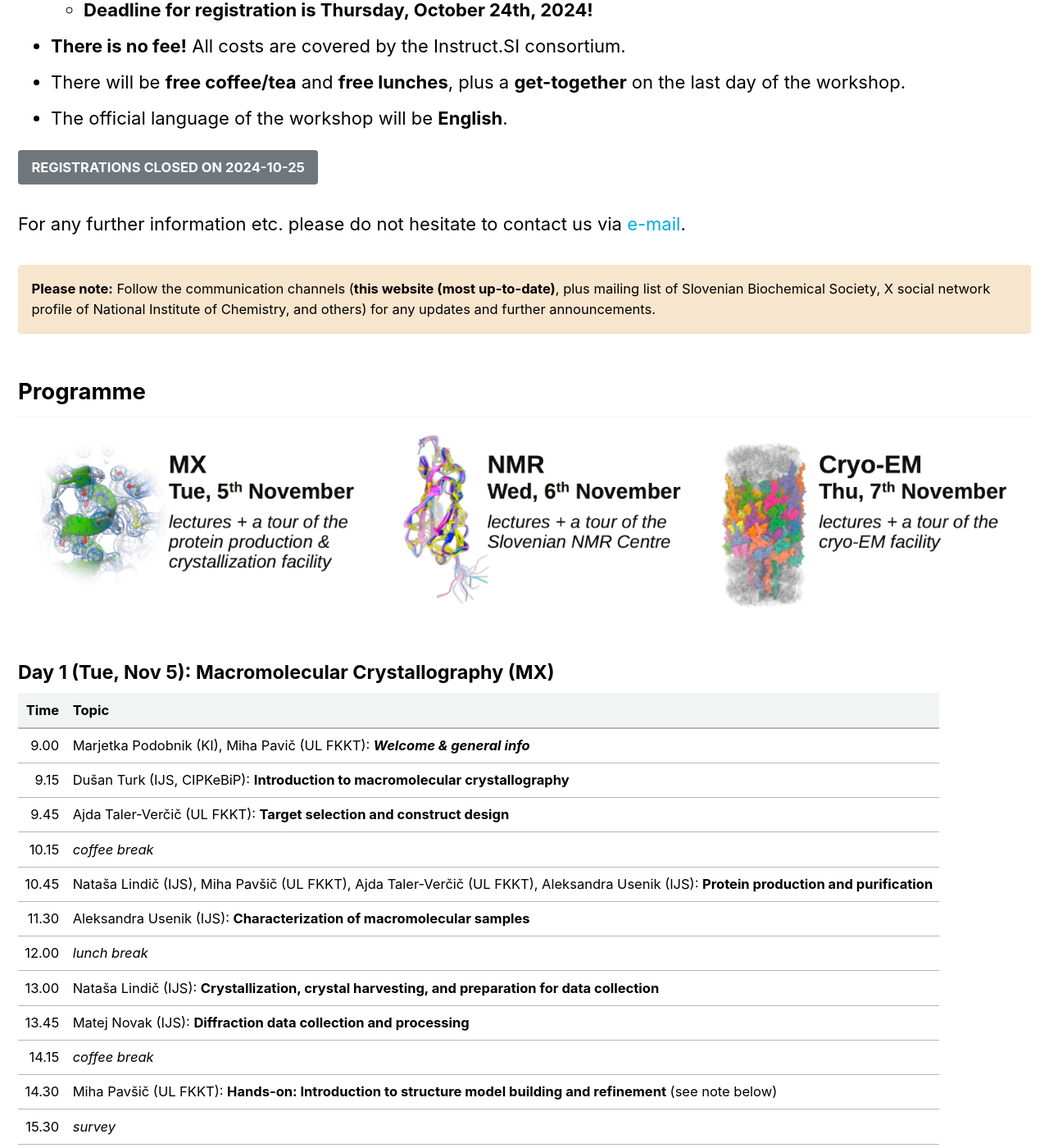
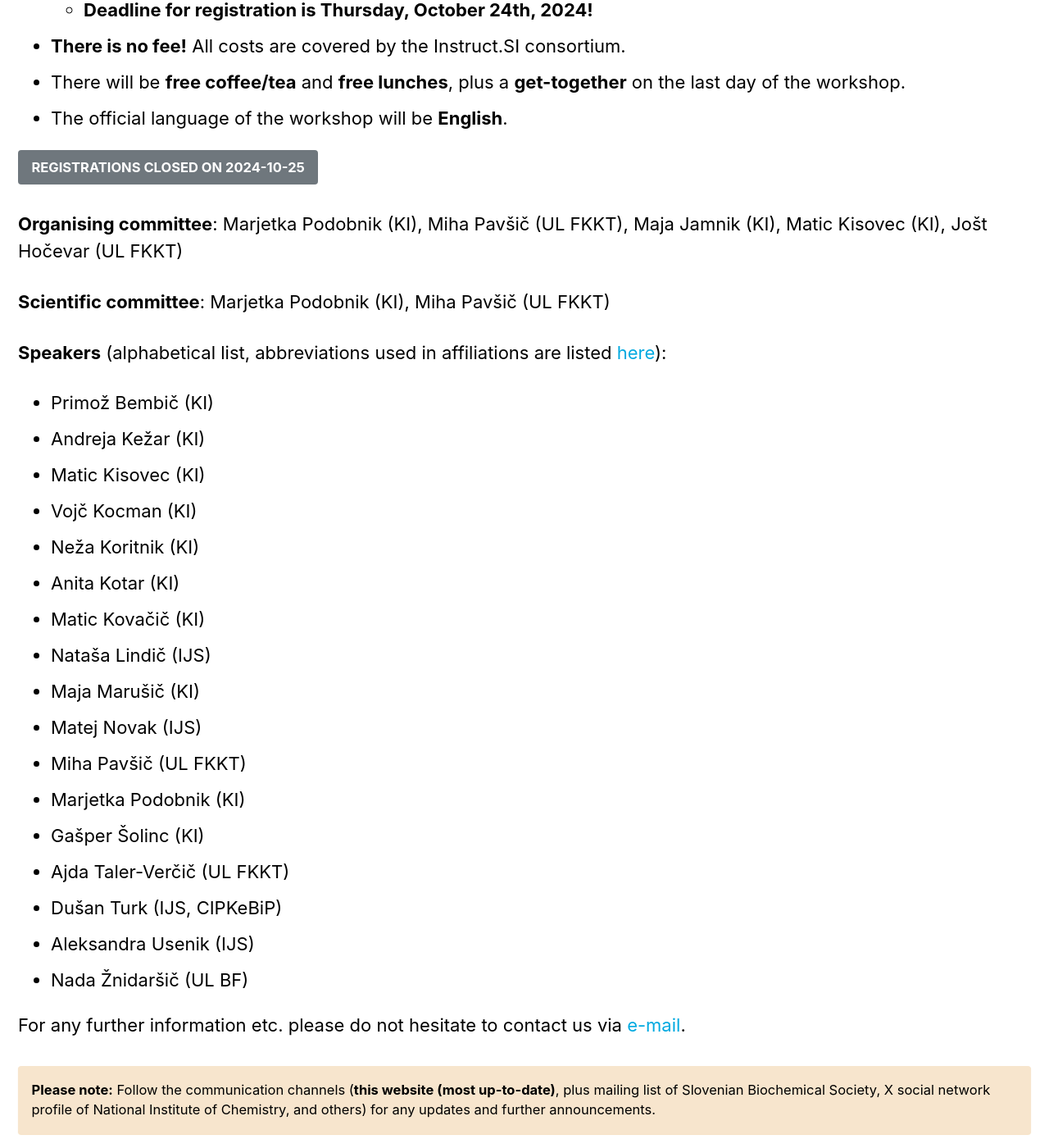
Before and after one commit to InstructSI/instructsi.github.io, a Jekyll site: the page built from _pages/bmasb2024.md, in a window 1280 px wide and 1400 px high, scrolled down 1270 px. Shown: the whole window at 82% size. Built offline with Jekyll 4.4.1, drawn with Linux system fonts in a browser that asks for light colours; cached includes are drawn as plain includes; some of the changed text lies outside the part shown.

Commit message:
Added list of speakers and organisers

```diff
--- a/_pages/bmasb2024.md
+++ b/_pages/bmasb2024.md
@@ -39,6 +39,29 @@ More info is available below and in the official announcements:
 <!--- [REGISTRATION FORM](https://forms.gle/ixqsPmgCFPjVd1pE7){: .btn .btn--danger} --->
 
 [REGISTRATIONS CLOSED ON 2024-10-25](#basic-info-and-registration){: .btn .btn--primary}
+
+**Organising committee**:  Marjetka Podobnik (KI), Miha Pavšič (UL FKKT), Maja Jamnik (KI), Matic Kisovec (KI), Jošt Hočevar (UL FKKT)
+
+**Scientific committee**: Marjetka Podobnik (KI), Miha Pavšič (UL FKKT)
+
+**Speakers** (alphabetical list, abbreviations used in affiliations are listed [here](#organisers)):
+- Primož Bembič (KI)
+- Andreja Kežar (KI)
+- Matic Kisovec (KI)
+- Vojč Kocman (KI)
+- Neža Koritnik (KI)
+- Anita Kotar (KI)
+- Matic Kovačič (KI)
+- Nataša Lindič (IJS)
+- Maja Marušič (KI)
+- Matej Novak (IJS)
+- Miha Pavšič (UL FKKT)
+- Marjetka Podobnik (KI)
+- Gašper Šolinc (KI)
+- Ajda Taler-Verčič (UL FKKT)
+- Dušan Turk (IJS, CIPKeBiP)
+- Aleksandra Usenik (IJS)
+- Nada Žnidaršič (UL BF)
 
 For any further information etc. please do not hesitate to contact us via [e-mail](mailto:instruct.si@ki.si).
 
@@ -84,7 +107,7 @@ For any further information etc. please do not hesitate to contact us via [e-mai
 |14.05|Maja Marušič (KI): **NMR’s time to shine: dynamics and conformational changes of molecules**|
 |14.35|Vojč Kocman (KI): **High-resolution structures of biomolecules constructed from NMR derived structural restraints**|
 |15.05|*coffee break*|
-|15.20|Vojč Kocman, Anita Kotar, Maja Marušič + others: **Hands-on: NMR spectra recording demonstration and evaluating ligand-protein/DNA/RNA interactions** (see note below)|
+|15.20|Vojč Kocman, Anita Kotar, Maja Marušič + others (all KI): **Hands-on: NMR spectra recording demonstration and evaluating ligand-protein/DNA/RNA interactions** (see note below)|
 |16.50|*survey*|
 
 #### Day 3 (Thu, Nov 7): Cryo-Electron Microscopy (Cryo-EM)
@@ -96,16 +119,18 @@ For any further information etc. please do not hesitate to contact us via [e-mai
 |10.05|*coffee break*|
 |10.30|Matic Kisovec (KI): **Cryo-electron microscopy**|
 |12.00|*lunch break*|
-|13.00|Matic Kisovec, Gašper Šolinc, Neža Koritnik (KI): **Tour and hands-on: sample preparation laboratories, vitrification laboratory, cryo-electron microscope** (see note below)|
+|13.00|Matic Kisovec, Gašper Šolinc, Neža Koritnik (all KI): **Tour and hands-on: sample preparation laboratories, vitrification laboratory, cryo-electron microscope** (see note below)|
 |14.30|*coffee break*|
 |15.00|Gašper Šolinc (KI): **Data analysis, structure determination I**|
 |16.15|*break*|
-|16.25|Neža Koritnik, Andreja Kežar, Primož Bembič (KI): **Data analysis, structure determination II**|
+|16.25|Neža Koritnik, Andreja Kežar, Primož Bembič (all KI): **Data analysis, structure determination II**|
 |17.30|*survey*|
 |17.35|*get-together*|
 
 Note: To follow the hands-on sections, **please bring your own laptop**, mouse is recommended. Wireless internet connection will be provided.
 {: .notice--success}
+
+Abbreviations used in affiliations are listed [here](#organisers).
 
 ## Organisers
 
```
